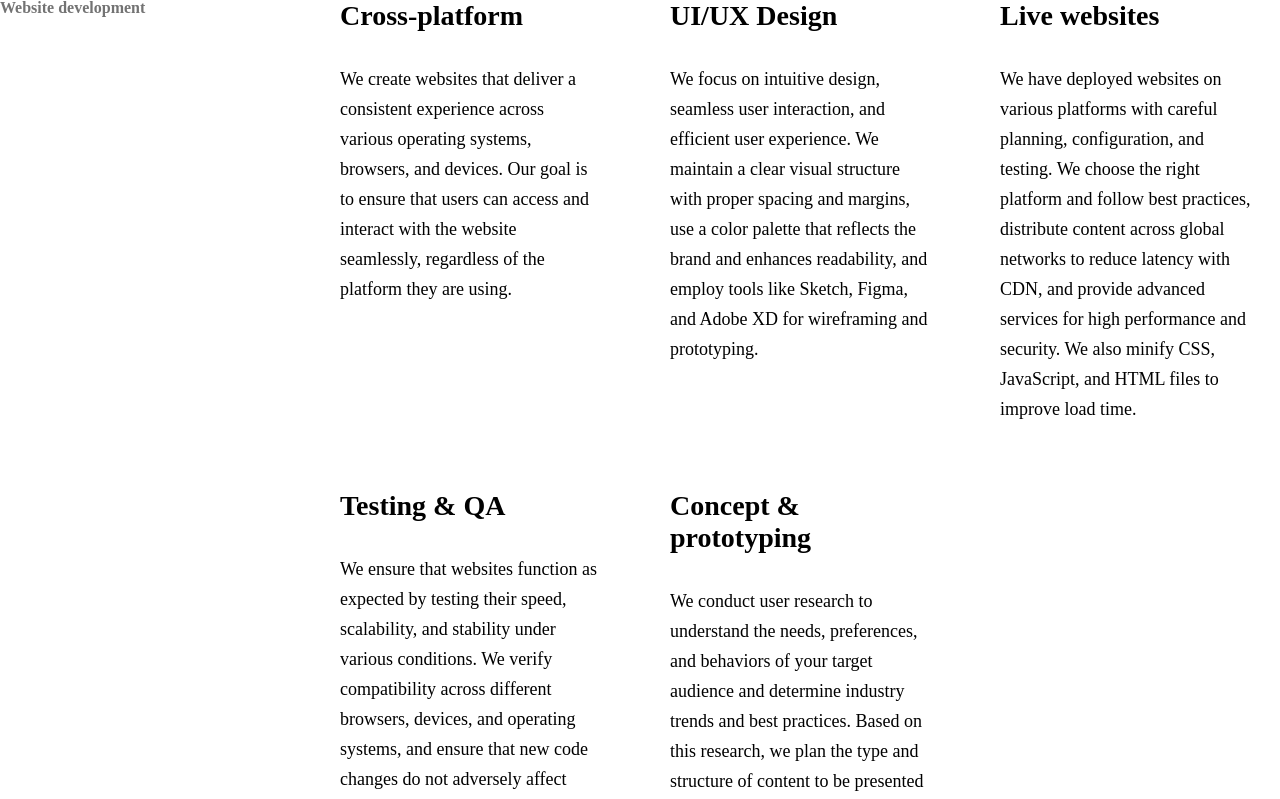
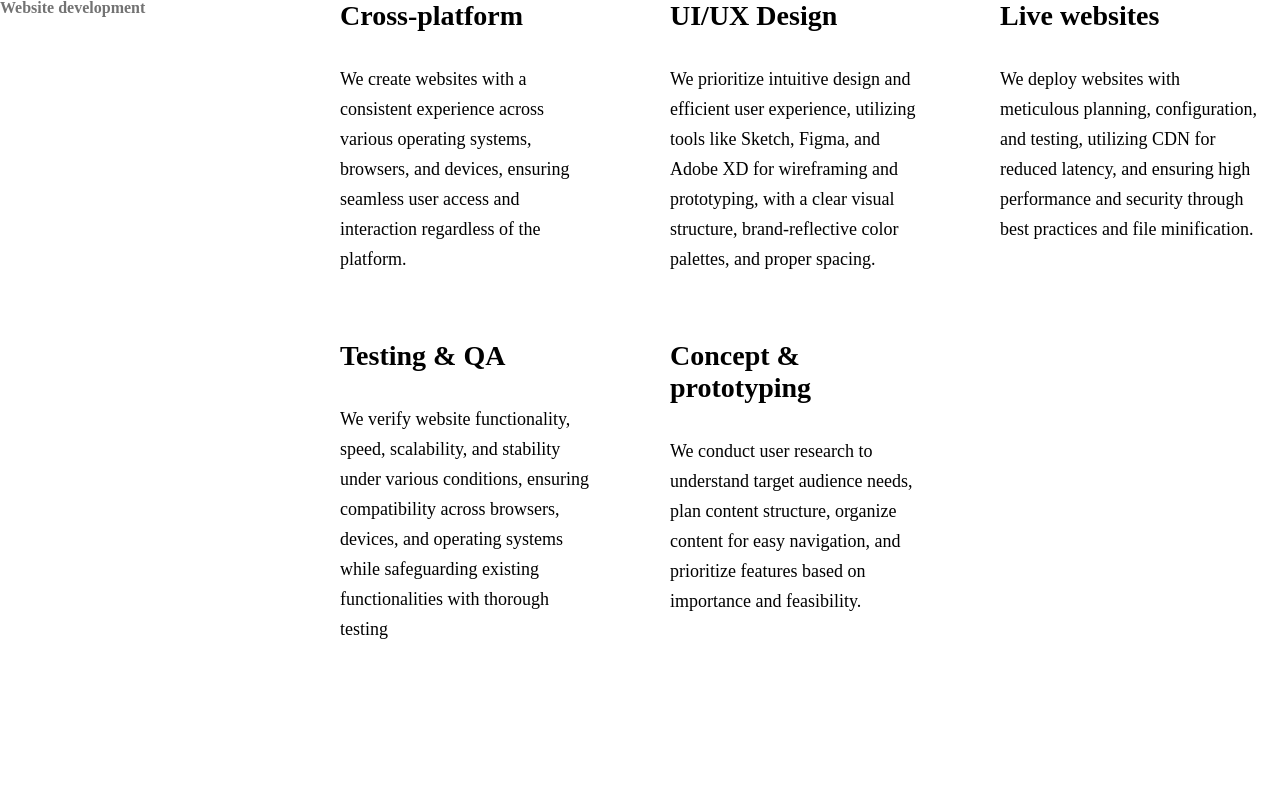
Before and after one commit to Shubham-SumFactor/project-sparkbit, a Next.js app: page /components/servicesCardWeb/servicesCardWeb in a window 1280 px wide. Shown: the top 799 px of the page. Built offline with nearby package versions, Linux system fonts and the light colour scheme.

Commit message:
services web card content updated

```diff
--- a/pages/components/servicesCardWeb/servicesCardWeb.tsx
+++ b/pages/components/servicesCardWeb/servicesCardWeb.tsx
@@ -18,23 +18,23 @@ const ServicesCardWeb = () => {
     const steps = [
         {
             title: "Cross-platform",
-            content: "We create websites that deliver a consistent experience across various operating systems, browsers, and devices. Our goal is to ensure that users can access and interact with the website seamlessly, regardless of the platform they are using."
+            content: "We create websites with a consistent experience across various operating systems, browsers, and devices, ensuring seamless user access and interaction regardless of the platform."
         },
         {
             title: "UI/UX Design",
-            content: "We focus on intuitive design, seamless user interaction, and efficient user experience. We maintain a clear visual structure with proper spacing and margins, use a color palette that reflects the brand and enhances readability, and employ tools like Sketch, Figma, and Adobe XD for wireframing and prototyping."
+            content: "We prioritize intuitive design and efficient user experience, utilizing tools like Sketch, Figma, and Adobe XD for wireframing and prototyping, with a clear visual structure, brand-reflective color palettes, and proper spacing."
         },
         {
             title: "Live websites",
-            content: "We have deployed websites on various platforms with careful planning, configuration, and testing. We choose the right platform and follow best practices, distribute content across global networks to reduce latency with CDN, and provide advanced services for high performance and security. We also minify CSS, JavaScript, and HTML files to improve load time."
+            content: "We deploy websites with meticulous planning, configuration, and testing, utilizing CDN for reduced latency, and ensuring high performance and security through best practices and file minification."
         },
         {
             title: "Testing & QA",
-            content: "We ensure that websites function as expected by testing their speed, scalability, and stability under various conditions. We verify compatibility across different browsers, devices, and operating systems, and ensure that new code changes do not adversely affect existing functionalities."
+            content: "We verify website functionality, speed, scalability, and stability under various conditions, ensuring compatibility across browsers, devices, and operating systems while safeguarding existing functionalities with thorough testing"
         },
         {
             title: "Concept & prototyping",
-            content: "We conduct user research to understand the needs, preferences, and behaviors of your target audience and determine industry trends and best practices. Based on this research, we plan the type and structure of content to be presented on the website, organize the content into categories and hierarchies for easy navigation, and prioritize features based on their importance and feasibility."
+            content: "We conduct user research to understand target audience needs, plan content structure, organize content for easy navigation, and prioritize features based on importance and feasibility."
         },
         // {
         //     title: "App Store management",
```
